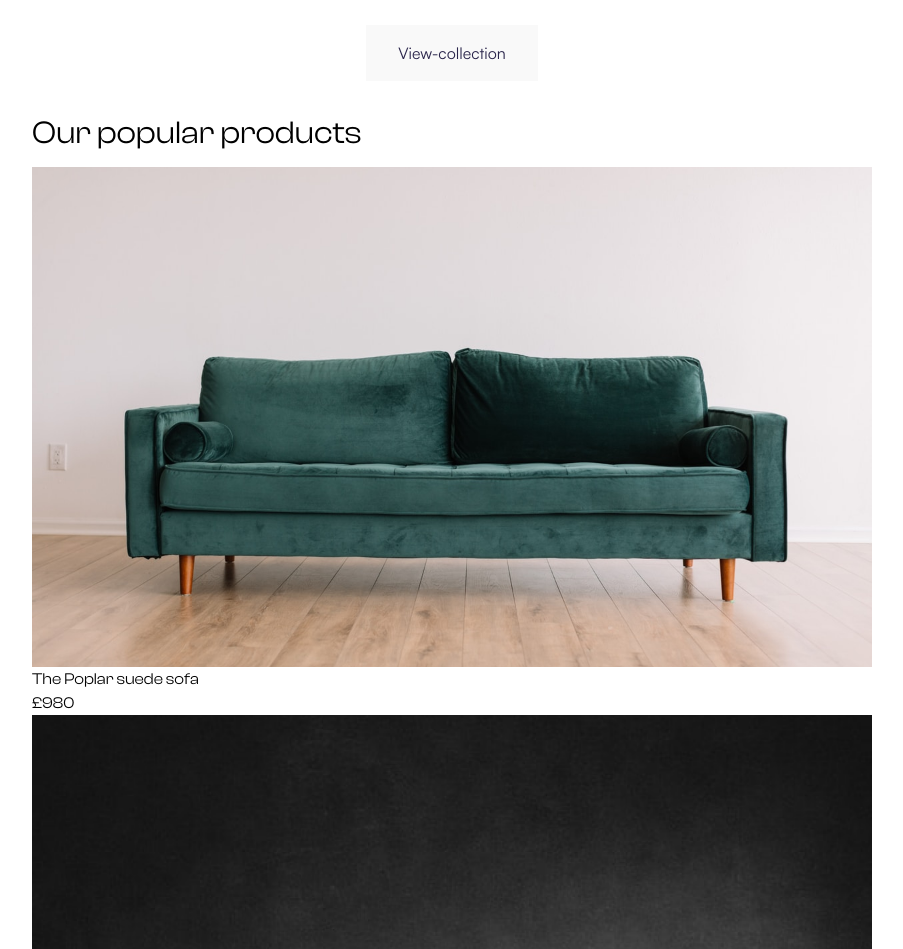
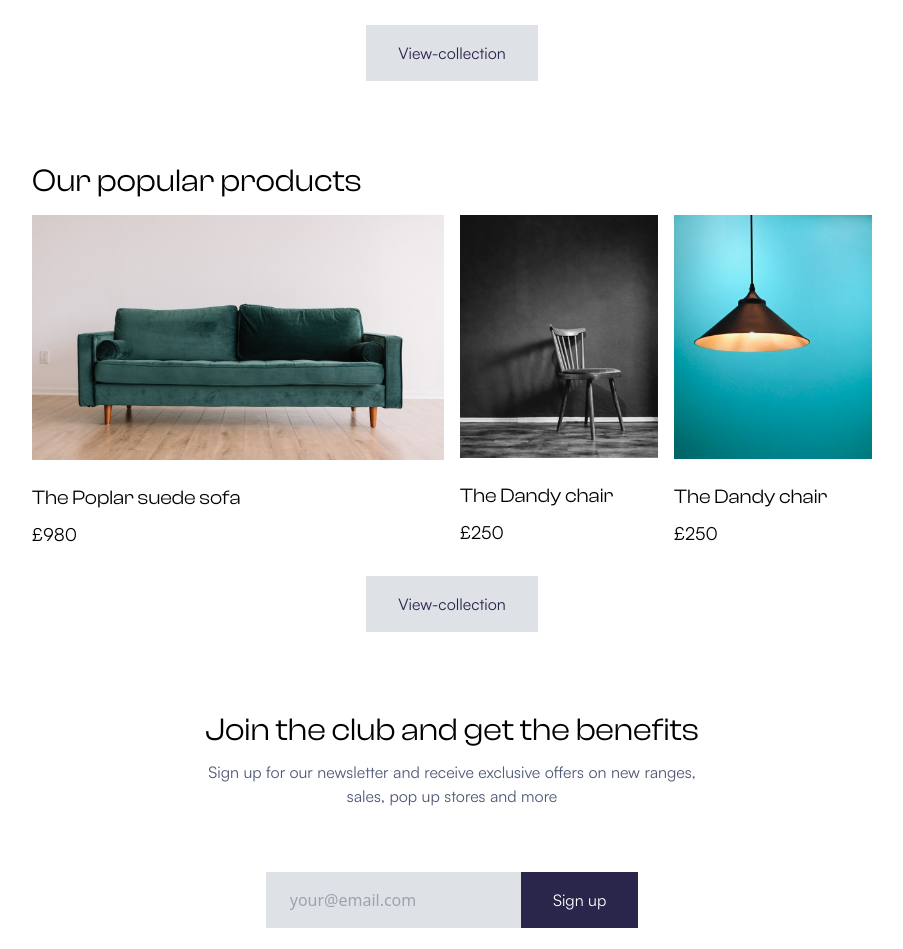
Before and after one commit to Saddam6260/Avion-home-page, a website: page index.html in a window 1280 px wide. Shown: the part 1563-2512 px from the top of the page, without its empty margins (188-1091 px from the left). Drawn offline with Linux system fonts and the light colour scheme; files whose address does not match are found by name.

Commit message:
added signup section

```diff
--- a/index.html
+++ b/index.html
@@ -230,24 +230,24 @@
     </section>
 
     <!-- Our Populer Product -->
-    <section>
+    <section class="pt-12 pb-9 xl:pt-[60px] xl:pb-12">
       <div class="container">
         <h3 class="sec-heading mb-5">Our popular products</h3>
-        <div>
-          <div>
-            <img src="./images/suede-sofa.png" alt="" />
-            <h3>The Poplar suede sofa</h3>
-            <h3>£980</h3>
+        <div class="grid grid-cols-2 lg:grid-cols-4 gap-x-4">
+          <div class="hidden lg:flex flex-col col-span-2">
+            <img src="./assets/images/suede-sofa.png" alt="" />
+            <h3 class="text-xl mt-6 mb-2">The Poplar suede sofa</h3>
+            <p class="text-lg">£980</p>
           </div>
           <div>
-            <img src="./images/dandy-cheir.png" alt="" />
-            <h3>The Dandy chair</h3>
-            <h3>£250</h3>
+            <img src="./assets/images/dandy-cheir.png" alt="" />
+            <h3 class="text-xl mt-6 mb-2">The Dandy chair</h3>
+            <p class="text-lg">£250</p>
           </div>
           <div>
-            <img src="./images/lucy-lamp.png" alt="" />
-            <h3>The Dandy chair</h3>
-            <h3>£250</h3>
+            <img src="./assets/images/lucy-lamp.png" alt="" />
+            <h3 class="text-xl mt-6 mb-2">The Dandy chair</h3>
+            <p class="text-lg">£250</p>
           </div>
         </div>
         <div class="flex justify-center">
@@ -259,14 +259,25 @@
     </section>
 
     <!-- Join Our Club -->
-    <section>
+    <section class="pt-12 pb-9 xl:pt-[68px] xl:pb-[52px]">
       <div class="container">
-        <h2>Join the club and get the benefits</h2>
-        <p>
-          Sign up for our newsletter and receive exclusive offers on new ranges,
-          sales, pop up stores and more
-        </p>
-        <button>Sign up</button>
+        <div
+          class="md:mx-auto md:text-center max-w-[400px] lg:max-w-[500px] xl:max-w-[570px]"
+        >
+          <h2 class="sec-heading">Join the club and get the benefits</h2>
+          <p class="description mt-4 mb-16 xl:px-11">
+            Sign up for our newsletter and receive exclusive offers on new
+            ranges, sales, pop up stores and more
+          </p>
+          <div>
+            <input
+              type="email"
+              placeholder="your@email.com"
+              class="bg-lightGray py-4 pl-6 mr-[-4px]"
+            />
+            <button class="btn bg-darkBlue w-auto">Sign up</button>
+          </div>
+        </div>
       </div>
     </section>
 
--- a/tailwind.config.js
+++ b/tailwind.config.js
@@ -13,12 +13,13 @@ module.exports = {
       satoshi: "Satoshi-Regular",
     },
     colors: {
-      lightGray: "#F9F9F9",
+      lightGray: "#dee2e6",
       darkBlue: "#2A254B",
       white: "#fff",
       btnBg: "rgba(249, 249, 249, 0.15)",
       description: "#505977",
       purple: "#726E8D",
+      black: "#000"
     },
     extend: {},
   },
```
Also changed, not shown: output/style.css.
